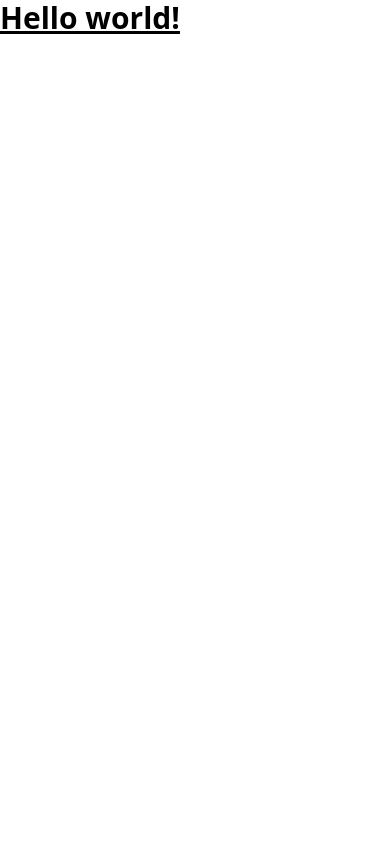
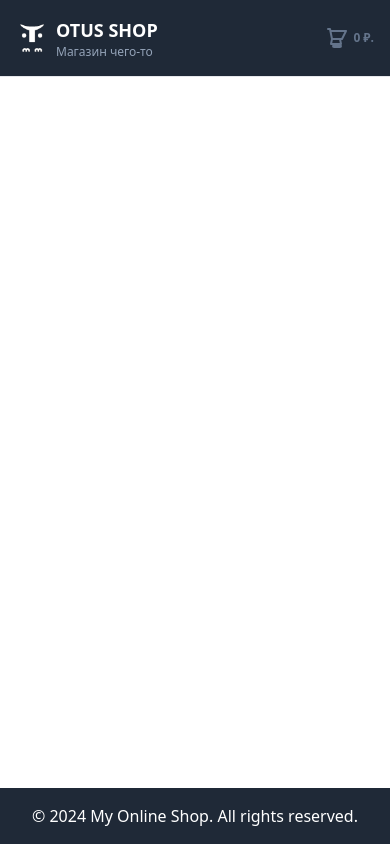
Before and after one commit to Bogrado/otus-shop, a Vue app: page / in a window 390 px wide. Before the commit this address had no page. Built offline with nearby package versions, Linux system fonts and the light colour scheme.

Commit message:
Add AppHeader component with SVG icons and responsive design

```diff
--- a/src/App.vue
+++ b/src/App.vue
@@ -1,6 +1,18 @@
+<template>
+  <div id="app" class="min-h-screen flex flex-col">
+    <app-header />
+    <main class="flex-grow p-4">
+
+    </main>
+    <footer class="bg-gray-800 text-white p-4 text-center">
+      <p>&copy; 2024 My Online Shop. All rights reserved.</p>
+    </footer>
+  </div>
+</template>
+
 <script setup>
+import AppHeader from '@/components/AppHeader.vue'
 </script>
 
-<template>
-  <h1 class="text-3xl font-bold underline">Hello world!</h1>
-</template>
+<style scoped>
+</style>
--- /dev/null
+++ b/src/components/AppHeader.vue
@@ -0,0 +1,31 @@
+<script setup>
+import ShoppingCartIcon from '@/components/icons/ShoppingCartIcon.vue'
+</script>
+
+<template>
+  <header
+    class="px-4 py-4 sm:px-10 sm:py-8 top-0 z-20 flex items-center justify-between p-3 border-b bg-gray-800 border-gray-200">
+    <div class="flex items-center gap-2 sm:gap-4 text-white">
+      <img src="@/assets/logo.png" alt="Logo" class="w-8 sm:w-10" />
+      <div>
+        <h2 class="text-lg sm:text-xl font-bold uppercase">Otus Shop</h2>
+        <p class="text-slate-400 text-xs sm:text-base">Магазин чего-то</p>
+      </div>
+    </div>
+    <ul class="flex items-center gap-4 sm:gap-10">
+      <li
+        class="flex items-center gap-1 sm:gap-3 text-slate-500 cursor-pointer hover:text-white"
+        @click="OpenDrawer"
+        aria-label="Корзина"
+        role="button"
+      >
+        <shopping-cart-icon />
+        <b class="text-xs sm:text-base">0 ₽.</b>
+      </li>
+    </ul>
+  </header>
+</template>
+
+<style scoped>
+
+</style>
--- /dev/null
+++ b/src/components/icons/ShoppingCartIcon.vue
@@ -0,0 +1,5 @@
+<template>
+  <svg class="w-6 h-6" fill="none" stroke="currentColor" viewBox="0 0 24 24" xmlns="http://www.w3.org/2000/svg">
+    <path stroke-linecap="round" stroke-linejoin="round" stroke-width="2" d="M3 3h2l.4 2M7 13h10l4-8H5.4M7 13L5.4 5M7 13l-1 5h10l-1-5M9 21h6M9 21a1 1 0 01-1-1h8a1 1 0 01-1 1z"></path>
+  </svg>
+</template>
--- a/src/main.js
+++ b/src/main.js
@@ -4,11 +4,11 @@ import { createApp } from 'vue'
 import { createPinia } from 'pinia'
 
 import App from './App.vue'
-import router from './router'
+// import router from './router'
 
 const app = createApp(App)
 
 app.use(createPinia())
-app.use(router)
+// app.use(router)
 
 app.mount('#app')
--- /dev/null
+++ b/src/pages/HomeView.vue
@@ -0,0 +1,12 @@
+<template>
+  <div class="text-center py-10">
+    <h1 class="text-4xl font-bold mb-4">Welcome to the Shop</h1>
+    <p class="text-lg text-gray-700">Here is the home page of our online shop.</p>
+  </div>
+</template>
+
+<script setup>
+</script>
+
+<style scoped>
+</style>
--- a/src/pages/PageHome.vue
+++ /dev/null
@@ -1,11 +0,0 @@
-<script setup>
-
-</script>
-
-<template>
-<h1 class=" text-3xl font-bold underline">hello</h1>
-</template>
-
-<style scoped>
-
-</style>
--- a/src/router/index.js
+++ b/src/router/index.js
@@ -1,8 +1,8 @@
-import { createRouter, createWebHistory } from 'vue-router'
-
-const router = createRouter({
-  history: createWebHistory(import.meta.env.BASE_URL),
-  routes: []
-})
-
-export default router
+// import { createRouter, createWebHistory } from 'vue-router'
+//
+// const router = createRouter({
+//   history: createWebHistory(import.meta.env.BASE_URL),
+//   routes: []
+// })
+//
+// export default router
--- a/src/stores/counter.js
+++ /dev/null
@@ -1,13 +0,0 @@
-import { ref, computed } from 'vue'
-import { defineStore } from 'pinia'
-
-export const useCounterStore = defineStore('counter', () => {
-  const count = ref(0)
-  const doubleCount = computed(() => count.value * 2)
-
-  function increment() {
-    count.value++
-  }
-
-  return { count, doubleCount, increment }
-})
```
Also changed, not shown: src/assets/logo.png (added).
